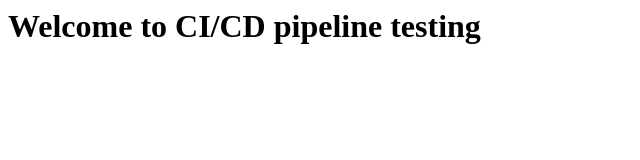
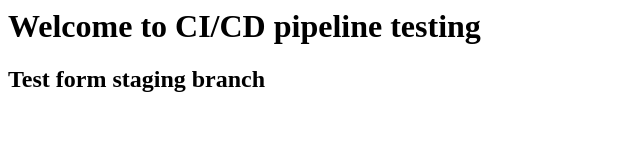
Before and after one commit to ChanMon8/cicd-demo, a plain HTML site: page index.html in a window 1280 px wide. Shown: the whole page, without its empty margins (0-640 px from the left). Drawn offline with Linux system fonts and the light colour scheme.

Commit message:
adding file to staging branch

```diff
--- a/index.html
+++ b/index.html
@@ -1 +1,3 @@
-<h1> Welcome to CI/CD pipeline testing </h1>
+<h1>Welcome to CI/CD pipeline testing</h1>
+
+<h2>Test form staging branch</h2>
```
